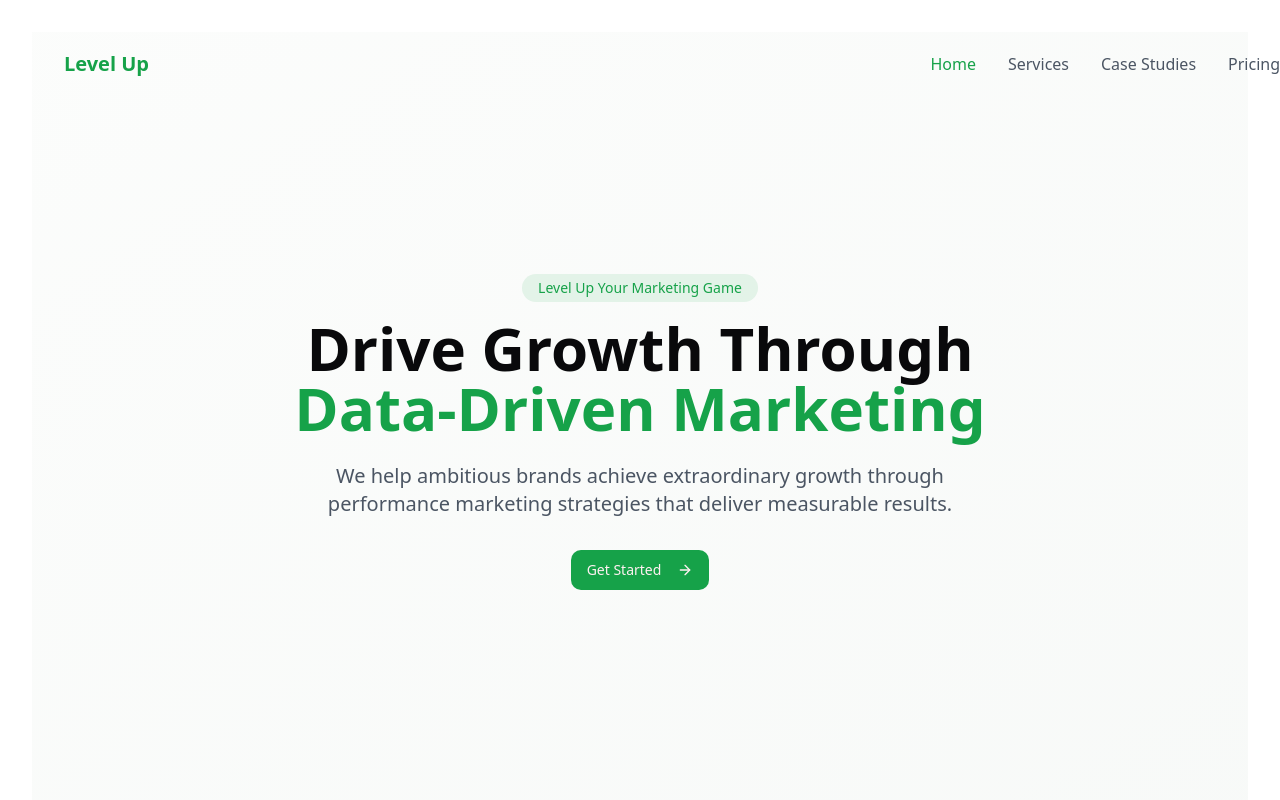
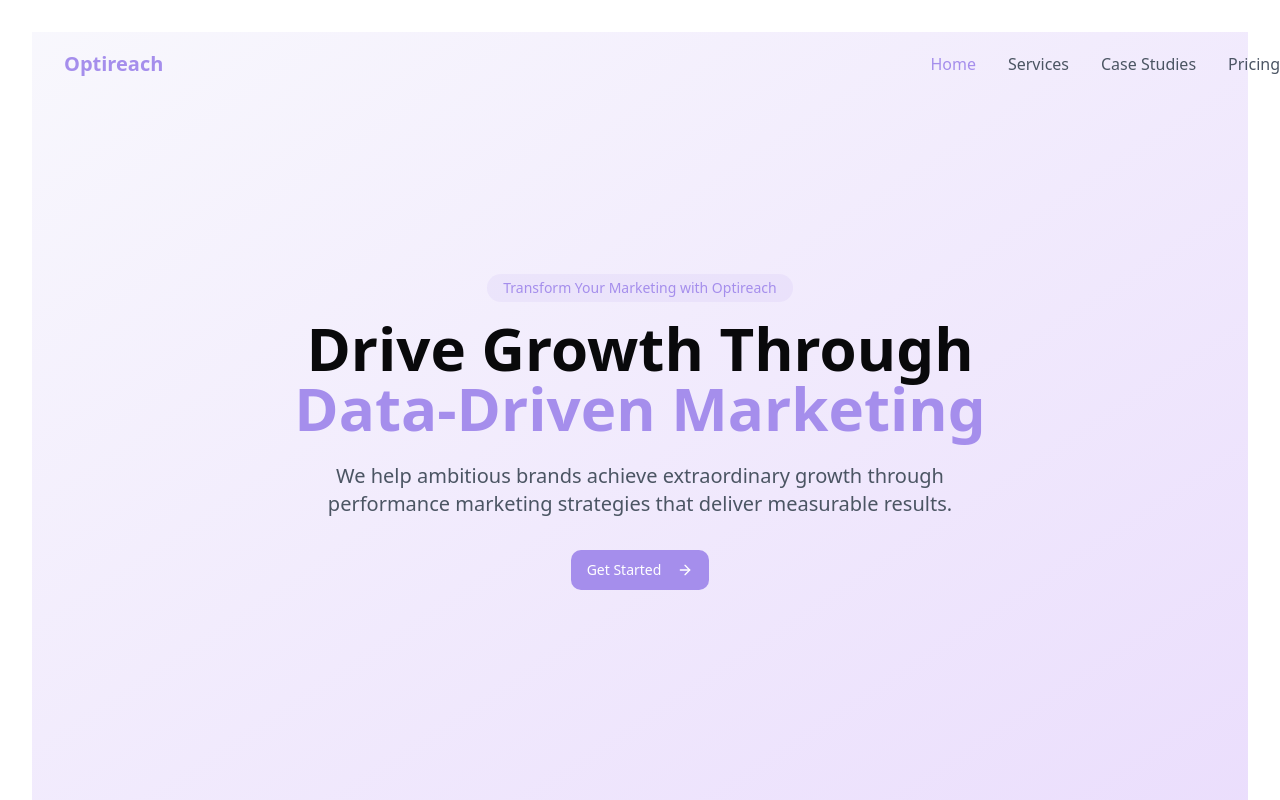
Before and after one commit to MaazAhmed777/client-catchers-hub, a React (Vite) app: page / in a window 1280 px wide. Shown: the top 800 px of the page. Built offline with nearby package versions, Linux system fonts and the light colour scheme.

Commit message:
Rename agency and update theme
Changed the agency name to "Optireach" and updated the theme colors to a royal purple for a more luxurious feel.
[skip gpt_engineer]

```diff
--- a/index.html
+++ b/index.html
@@ -3,9 +3,9 @@
   <head>
     <meta charset="UTF-8" />
     <meta name="viewport" content="width=device-width, initial-scale=1.0" />
-    <title>Level Up - Performance Marketing Agency</title>
-    <meta name="description" content="Level Up - Data-Driven Performance Marketing Agency" />
-    <meta name="author" content="Level Up" />
+    <title>Optireach - Performance Marketing Agency</title>
+    <meta name="description" content="Optireach - Data-Driven Performance Marketing Agency" />
+    <meta name="author" content="Optireach" />
     <meta property="og:image" content="/og-image.png" />
   </head>
   <body>
--- a/src/components/Hero.tsx
+++ b/src/components/Hero.tsx
@@ -9,11 +9,11 @@ const Hero = () => {
 
   return (
     <div className="min-h-screen flex items-center justify-center relative overflow-hidden">
-      <div className="absolute inset-0 bg-gradient-to-br from-sage-50 to-sage-100 opacity-50" />
+      <div className="absolute inset-0 bg-gradient-to-br from-[#F1F0FB] to-[#D6BCFA] opacity-50" />
 
       <div className="relative z-10 max-w-4xl mx-auto px-4 sm:px-6 lg:px-8 text-center">
         <span className="inline-block mb-4 px-4 py-1 bg-primary/10 text-primary rounded-full text-sm font-medium fade-in">
-          Level Up Your Marketing Game
+          Transform Your Marketing with Optireach
         </span>
 
         <h1 className="text-4xl md:text-6xl font-bold mb-6 slide-up">
--- a/src/components/Navbar.tsx
+++ b/src/components/Navbar.tsx
@@ -31,7 +31,7 @@ const Navbar = () => {
       <div className="max-w-7xl mx-auto px-4 sm:px-6 lg:px-8">
         <div className="flex justify-between items-center h-16">
           <Link to="/" className="text-xl font-bold text-primary">
-            Level Up
+            Optireach
           </Link>
 
           <div className="hidden md:flex space-x-8">
--- a/src/index.css
+++ b/src/index.css
@@ -10,19 +10,19 @@
     --card-foreground: 240 10% 3.9%;
     --popover: 0 0% 100%;
     --popover-foreground: 240 10% 3.9%;
-    --primary: 142 76% 36%;
-    --primary-foreground: 355.7 100% 97.3%;
-    --secondary: 240 4.8% 95.9%;
-    --secondary-foreground: 240 5.9% 10%;
+    --primary: 255 71% 74%;
+    --primary-foreground: 0 0% 100%;
+    --secondary: 260 46% 54%;
+    --secondary-foreground: 0 0% 100%;
     --muted: 240 4.8% 95.9%;
     --muted-foreground: 240 3.8% 46.1%;
-    --accent: 240 4.8% 95.9%;
-    --accent-foreground: 240 5.9% 10%;
+    --accent: 262 83% 58%;
+    --accent-foreground: 0 0% 100%;
     --destructive: 0 84.2% 60.2%;
     --destructive-foreground: 0 0% 98%;
     --border: 240 5.9% 90%;
     --input: 240 5.9% 90%;
-    --ring: 142 76% 36%;
+    --ring: 262 83% 58%;
     --radius: 0.75rem;
   }
 }
```
